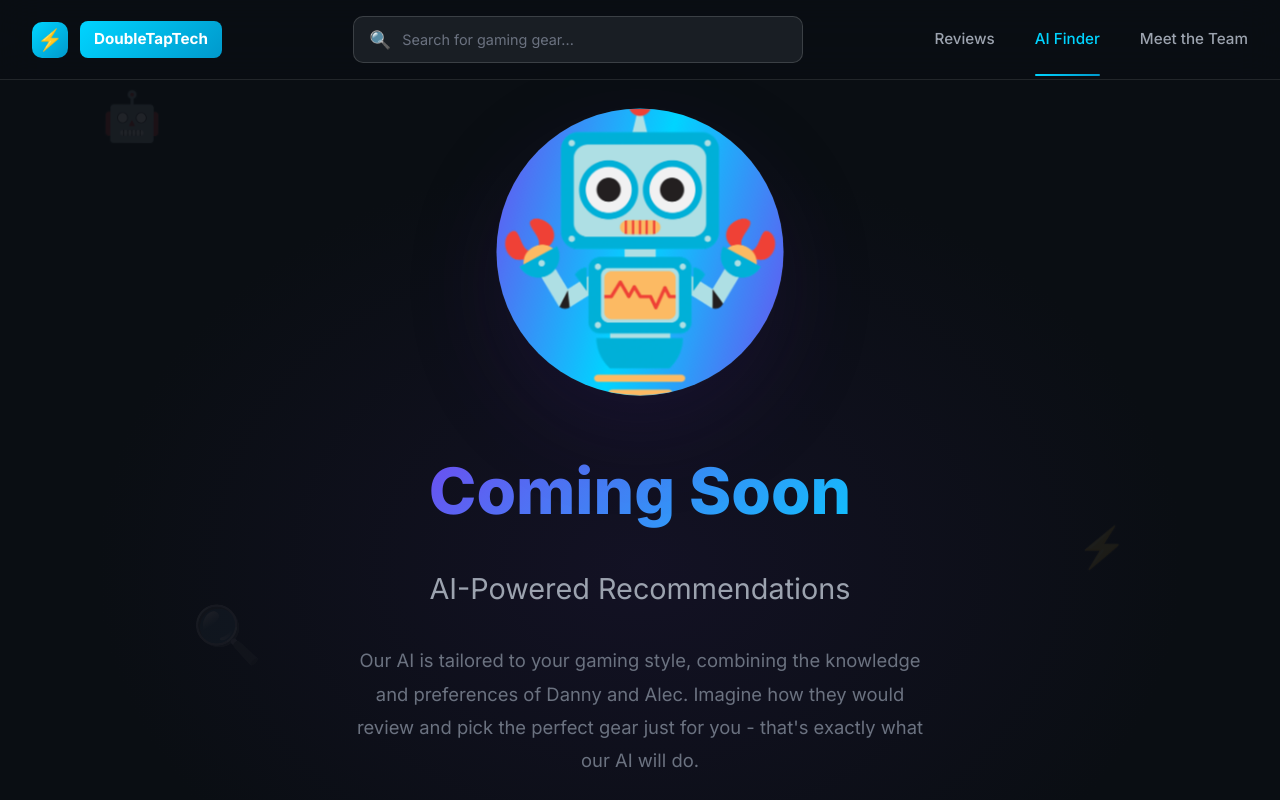
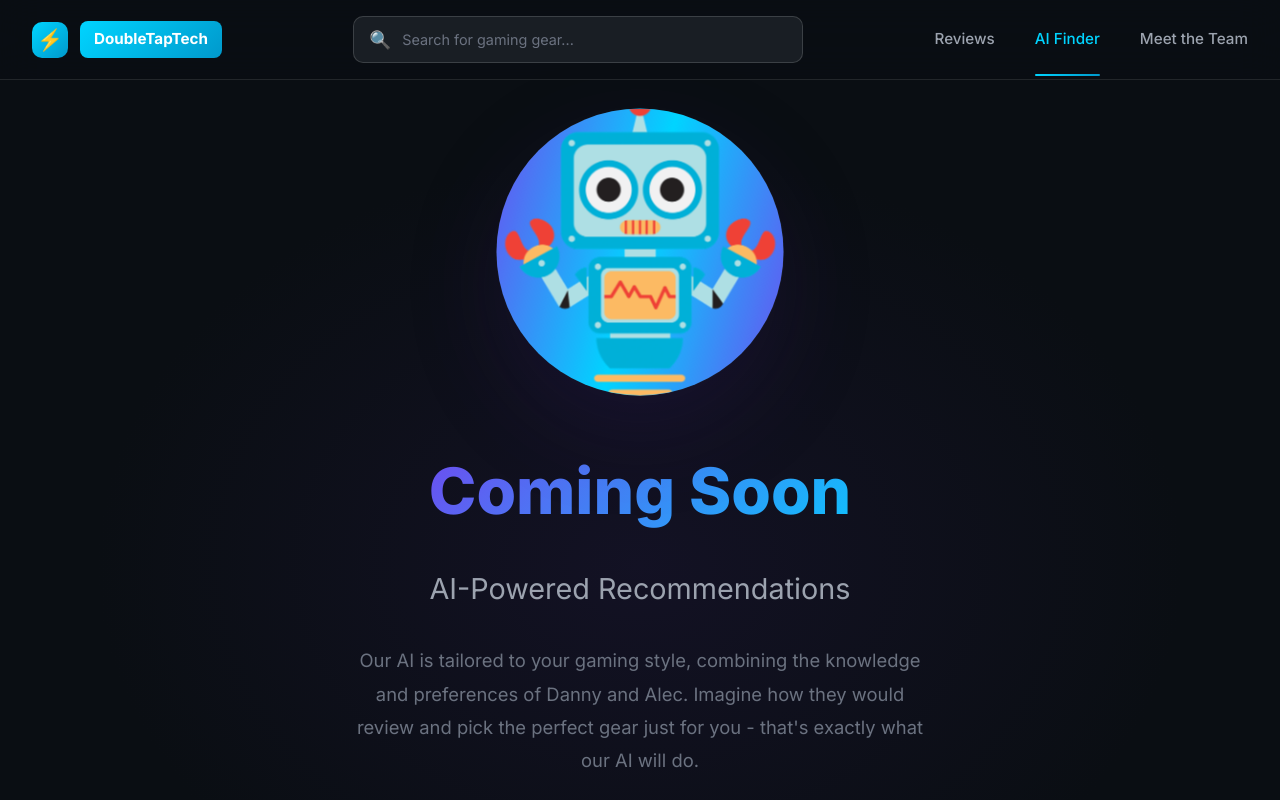
Before and after one commit to Ynnad242/DoubleTapTech, a plain HTML site: page AI-finder.html in a window 1280 px wide. Shown: the top 800 px of the page. Drawn offline with Linux system fonts and the light colour scheme.

Commit message:
Update AI-finder.html

```diff
--- a/AI-finder.html
+++ b/AI-finder.html
@@ -296,36 +296,6 @@
             box-shadow: 0 10px 30px rgba(0, 212, 255, 0.2);
         }
 
-        /* Floating decorative elements */
-        .floating-decoration {
-            position: absolute;
-            opacity: 0.06;
-            animation: floatDecoration 10s ease-in-out infinite;
-            pointer-events: none;
-            z-index: 1;
-        }
-
-        .floating-decoration:nth-child(1) {
-            top: 12%;
-            left: 8%;
-            animation-delay: 0s;
-            font-size: 3rem;
-        }
-
-        .floating-decoration:nth-child(2) {
-            top: 65%;
-            right: 12%;
-            animation-delay: 4s;
-            font-size: 2.5rem;
-        }
-
-        .floating-decoration:nth-child(3) {
-            bottom: 15%;
-            left: 15%;
-            animation-delay: 7s;
-            font-size: 3.5rem;
-        }
-
         /* Animation keyframes */
         @keyframes robotPulse {
             0%, 100% {
@@ -428,10 +398,6 @@
     </style>
 </head>
 <body>
-    <!-- Floating decorative elements -->
-    <div class="floating-decoration">🤖</div>
-    <div class="floating-decoration">⚡</div>
-    <div class="floating-decoration">🔍</div>
 
     <!-- Main header navigation -->
     <header class="main-header">
```
